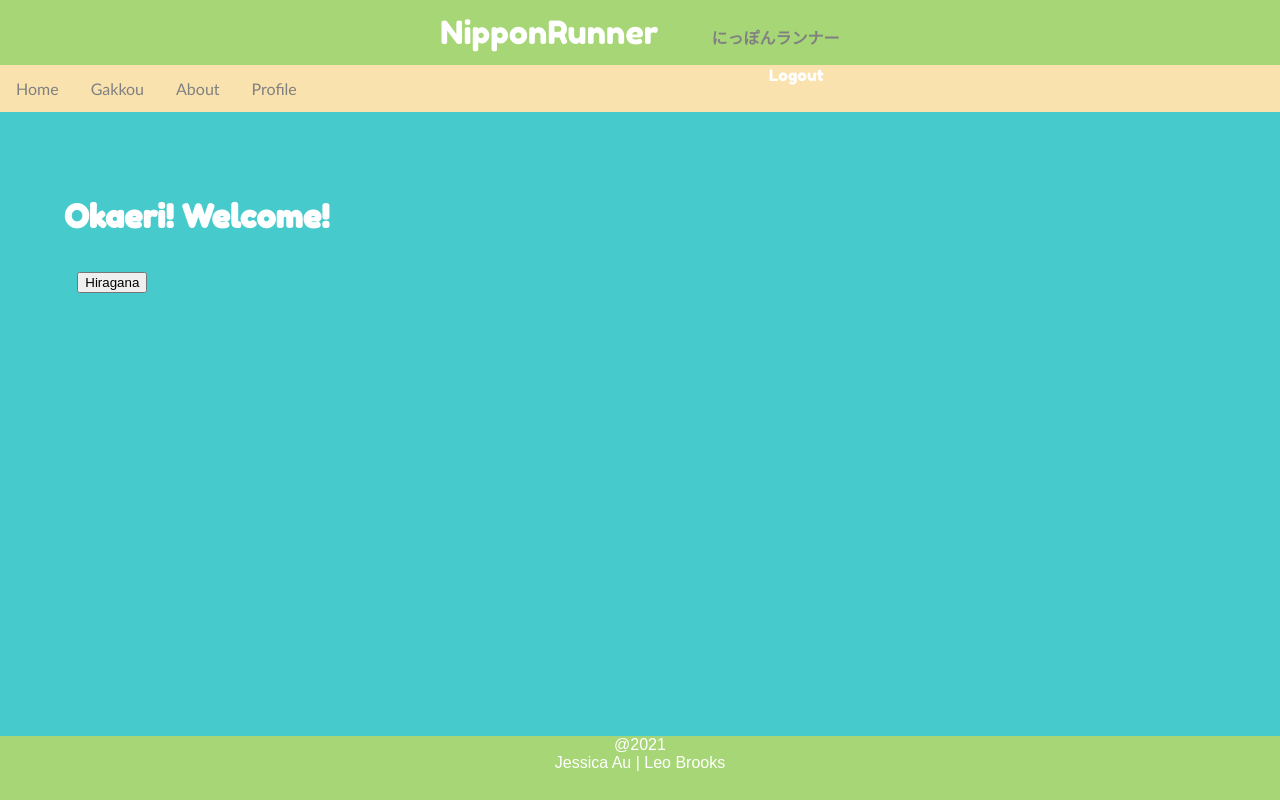
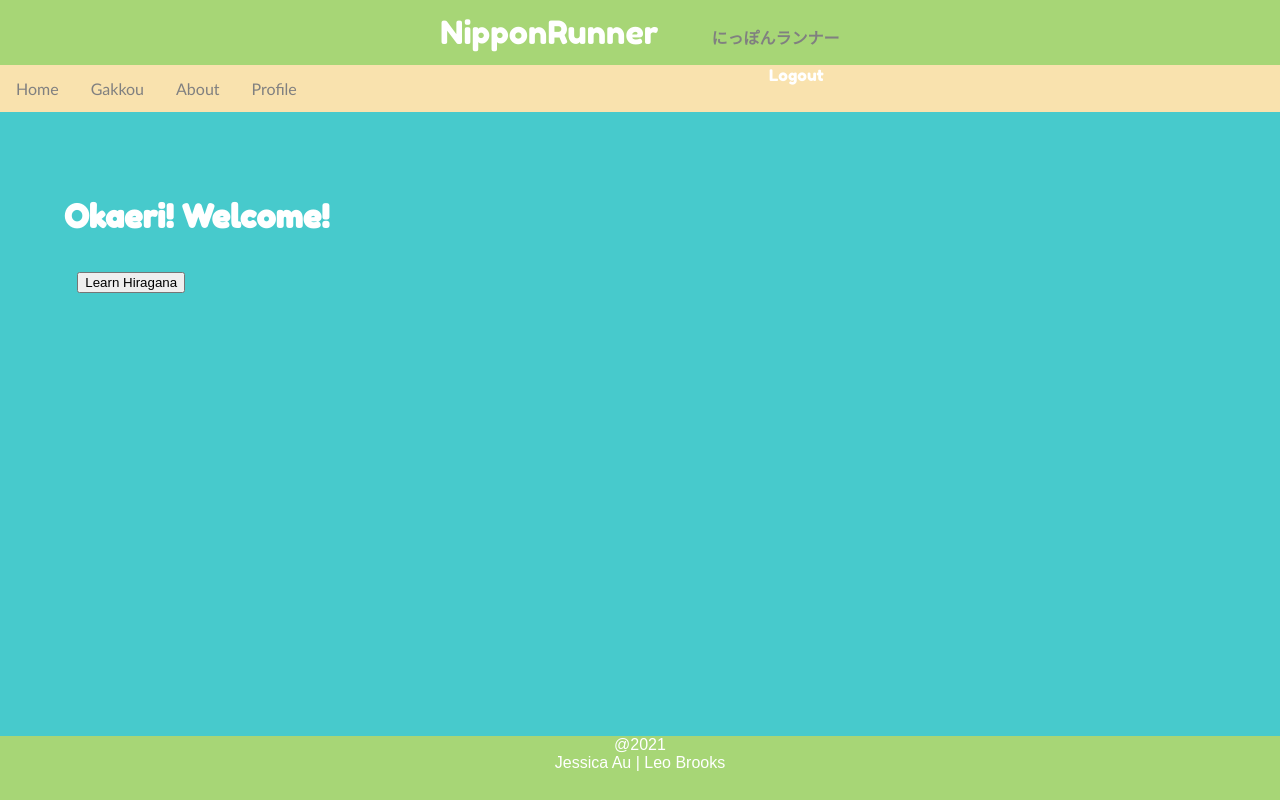
Before and after one commit to jessica-au/nipponrunner, a React (Create React App) app in the folder nipponRunnerFrontEnd/: page /gakkou in a window 1280 px wide. Built offline with nearby package versions, Linux system fonts and the light colour scheme; sample sign-in values are in the browser's storage.

Commit message:
hiragana.js: set up useState to allow buttons to be populated with ji and romaji

```diff
--- a/nipponRunnerFrontEnd/src/components/Gakkou/Gakkou.js
+++ b/nipponRunnerFrontEnd/src/components/Gakkou/Gakkou.js
@@ -18,7 +18,7 @@ const Gakkou = (props) => {
             <div className="information">
             <Link to="/gakkou/hiragana">
                 <button type="button" className="hiraButton">
-                    Hiragana
+                   Learn Hiragana
                 </button>
             </Link>
             </div>
--- a/nipponRunnerFrontEnd/src/components/Gakkou/Hiragana.js
+++ b/nipponRunnerFrontEnd/src/components/Gakkou/Hiragana.js
@@ -6,24 +6,30 @@ import axios from 'axios'
 
 const { REACT_APP_SERVER_URL } = process.env;
 
+const Hiragana = (props) => {
+    //declare state variables
+    const [allHira, setAllHira] = useState([]);
+    //pairingHira will allow boolean logic for matching ji to romaji
+    const [pairingHira, setPairingHira] = useState();
+    //hiraGrouping will be determined by function 5/5 match -> continue to next hiraGrouping
+    const [hiraGrouping, setHiraGrouping] = useState();
+    //
+    const [pairingType, setPairingType] = useState();
+
+    //set up click function to set pairingHira value to e.target.value, will be used in boolean to determine if correct match between romaji and ji
+    const handleClick = ( incomingHira, incomingType) => {
+        if (pairingType && pairingHira) {
+
+        } else {
+            setPairingHira(incomingHira);
+            setPairingType(incomingType);
+            console.log('this is pairing: ', incomingHira)
+        }
+    }
 
 
-//functions
-//function for clicking hira divs
-// function Square(props) {
-//     return (
-//         <button className="hiraBox" onClick={props.onClick}>click
-//         </button>
-//     );
-// }
-
-
-
-const Hiragana = () => {
-const [ allHira, setAllHira ] = useState([]);
-
     useEffect(() => {
-    const fetchHira = async(req, res) => {
+        const fetchHira = async (req, res) => {
             const response = await axios.get(`${REACT_APP_SERVER_URL}/hira/allHira`)
             console.log(response)
             const data = await response.data
@@ -31,47 +37,31 @@ useEffect(() => {
             setAllHira(data)
         }
         fetchHira();
-    // console.log({allHira})
+        // console.log(allHira[0])
 
     }, []);
+    //populating divs with .ji and .romaji data 5 hiragana at a time
+    const copyHiras = allHira.slice(0, 5);
+    console.log(copyHiras)
+    const hiraList = copyHiras.map((copyHira) =>
+        <button className="hiragana" onClick={() => handleClick(copyHira, "ji")}>{copyHira.ji}</button>
+    );
+
+    const romajiList = copyHiras.map((copyHira) =>
+        <button className="hiragana" onClick={() => handleClick(copyHira, "romaji")}>{copyHira.romaji}</button>
+    );
+
+
 
     return (
 
         <div className="hiraContainer">
             <div className="hiraRow">
-                <div className="hiragana">
-                    あ
+                {hiraList}
             </div>
-                <div className="hiragana">
-                    い
+            <div className="hiraRow">
+                {romajiList}
             </div>
-                <div className="hiragana">
-                    う
-            </div>
-                <div className="hiragana">
-                    え
-            </div>
-                <div className="hiragana">
-                    お
-             </div>
-            </div>
-            {/* <div className="hiraRow">
-                <div className="hiragana">
-                    a
-            </div>
-                <div className="hiragana">
-                    i
-            </div>
-                <div className="hiragana">
-                    u
-            </div>
-                <div className="hiragana">
-                    e
-            </div>
-                <div className="hiragana">
-                    o
-             </div>
-             </div> */}
         </div>
     );
 }
```
Lines whose indentation alone changed are shown as unchanged.
